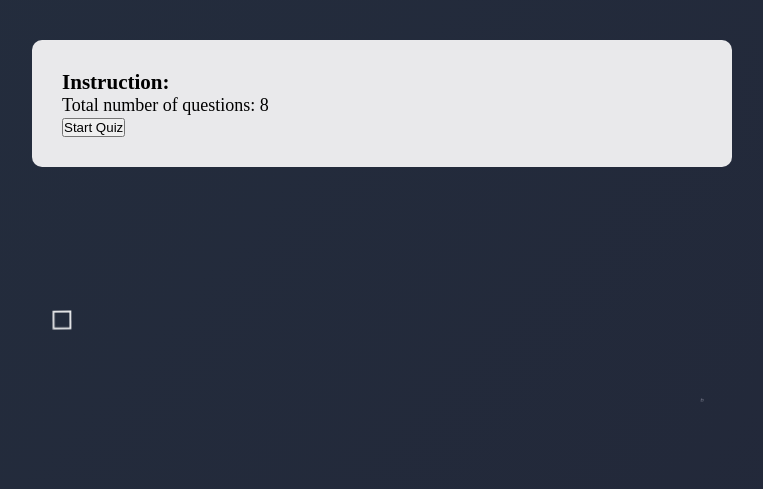
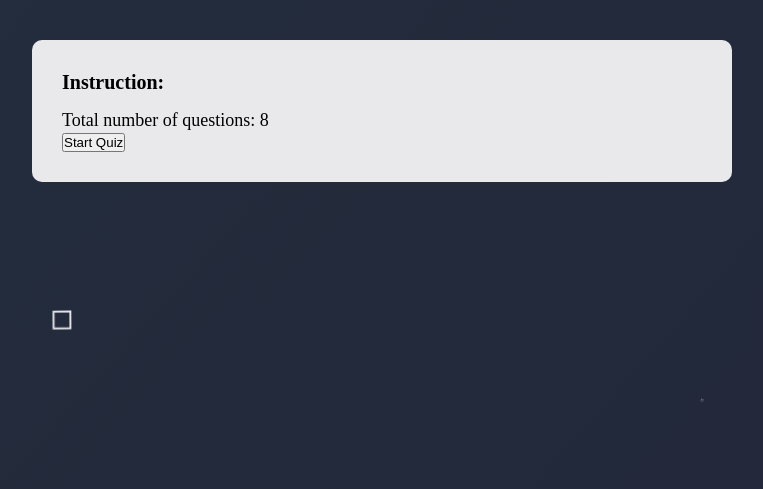
Before and after one commit to DenysRudenko/Project-2, a plain HTML site: page index.html in a window 1280 px wide. Shown: the top 489 px of the page, without its empty margins (258-1021 px from the left). Drawn offline with nearby package versions, Linux system fonts and the light colour scheme.

Commit message:
Added properties for a 'home-box' h3 tag

```diff
--- a/assets/css/style.css
+++ b/assets/css/style.css
@@ -260,3 +260,11 @@ a {
 .custom-box.hide {
     display: none;
 }
+
+.home-box h3 {
+    font-size: 20px;
+    color: #000000;
+    font-weight: 500px;
+    margin-bottom: 15px;
+    line-height: 25px;
+}
```
